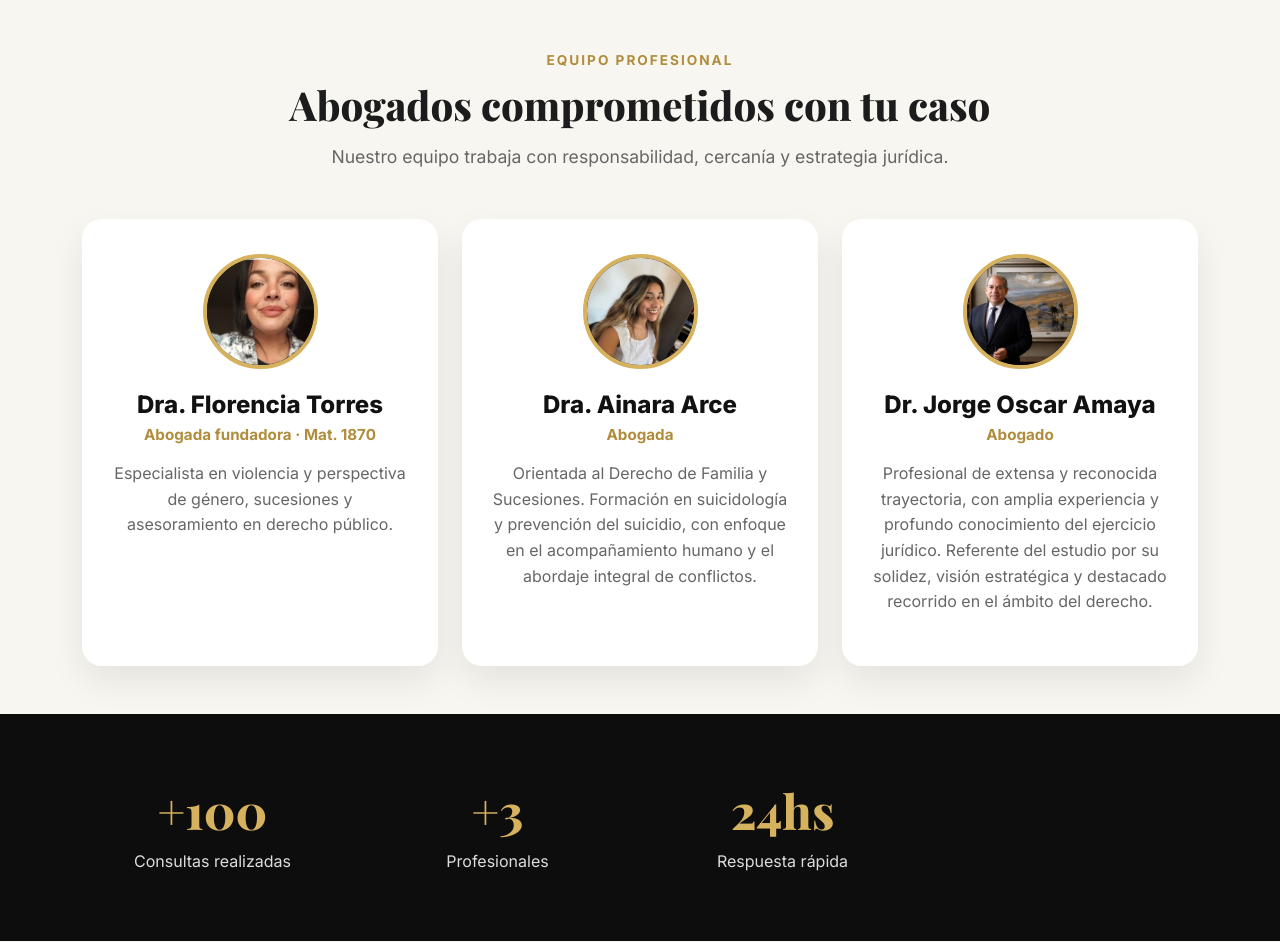
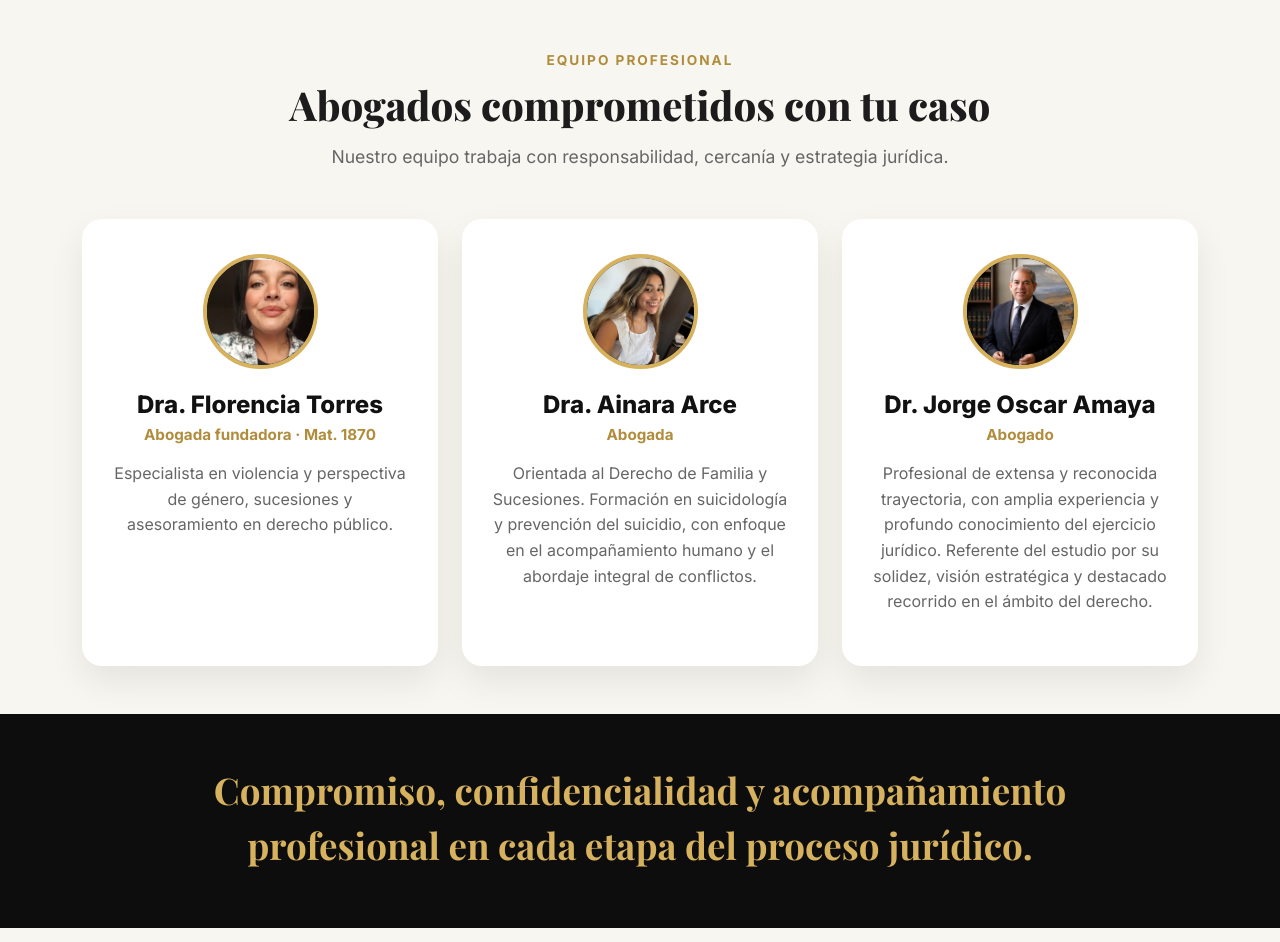
Before and after one commit to pedrinio10/torres-asociados-web, a Django app: page / in a window 1280 px wide. Shown: the part 2842-3784 px from the top of the page. Run offline with Django 5.2, Linux system fonts and the light colour scheme.

Commit message:
cambios de estadisticas

```diff
--- a/core/static/core/css/styles.css
+++ b/core/static/core/css/styles.css
@@ -796,3 +796,30 @@ h1, h2, .navbar-brand {
     }
 
 }
+.institutional-phrase {
+    text-align: center;
+
+    max-width: 900px;
+
+    margin: 0 auto;
+}
+
+.institutional-phrase h2 {
+    color: #d6b15e;
+
+    font-size: 2.3rem;
+
+    line-height: 1.5;
+
+    font-weight: 700;
+
+    font-family: 'Playfair Display', serif;
+}
+
+@media (max-width: 576px) {
+
+    .institutional-phrase h2 {
+        font-size: 1.6rem;
+    }
+
+}
--- a/core/templates/core/inicio.html
+++ b/core/templates/core/inicio.html
@@ -474,36 +474,24 @@
     </div>
 </section>
 
-<!-- ESTADISTICAS -->
+
+<!-- FRASE INSTITUCIONAL -->
 <section class="stats-section py-5">
+
     <div class="container">
 
-        <div class="row g-4 text-center">
+        <div class="institutional-phrase"
+             data-aos="fade-up">
 
-            <div class="col-md-3 col-6">
-                <div class="stat-item" data-aos="fade-up">
-                    <h2>+100</h2>
-                    <p>Consultas realizadas</p>
-                </div>
-            </div>
-
-            <div class="col-md-3 col-6">
-                <div class="stat-item" data-aos="fade-up" data-aos-delay="200">
-                    <h2>+3</h2>
-                    <p>Profesionales</p>
-                </div>
-            </div>
-
-            <div class="col-md-3 col-6">
-                <div class="stat-item" data-aos="fade-up" data-aos-delay="300">
-                    <h2>24hs</h2>
-                    <p>Respuesta rápida</p>
-                </div>
-            </div>
+            <h2>
+                Compromiso, confidencialidad y acompañamiento profesional
+                en cada etapa del proceso jurídico.
+            </h2>
 
         </div>
 
     </div>
+
 </section>
 
 <!-- TESTIMONIOS -->
```
Also changed, not shown: core/static/core/img/equipo/socio1.JPG (added), core/static/core/img/equipo/socio1.jpg (deleted), core/static/core/img/equipo/socio2.JPG (added), core/static/core/img/equipo/socio2.jpg (deleted).
